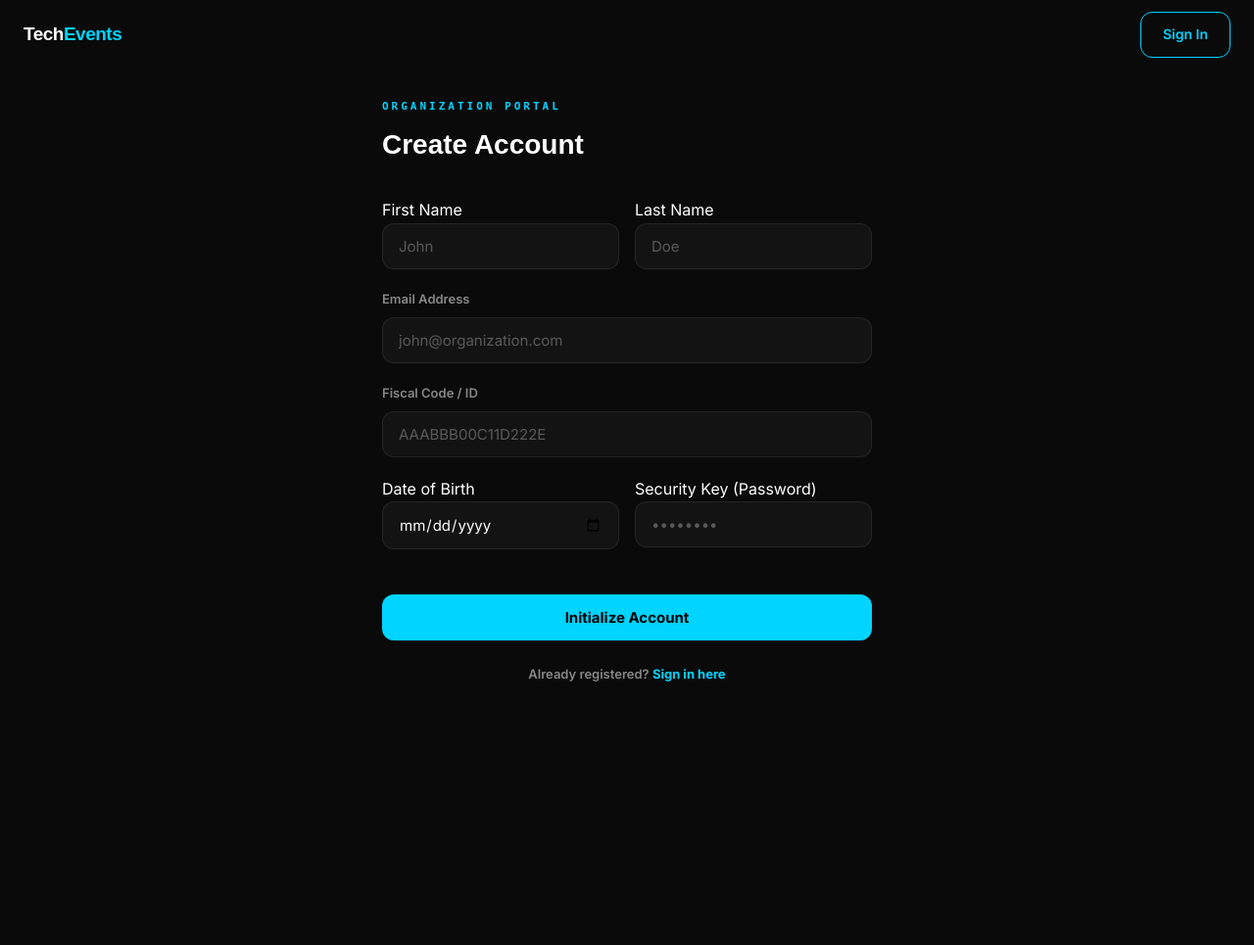
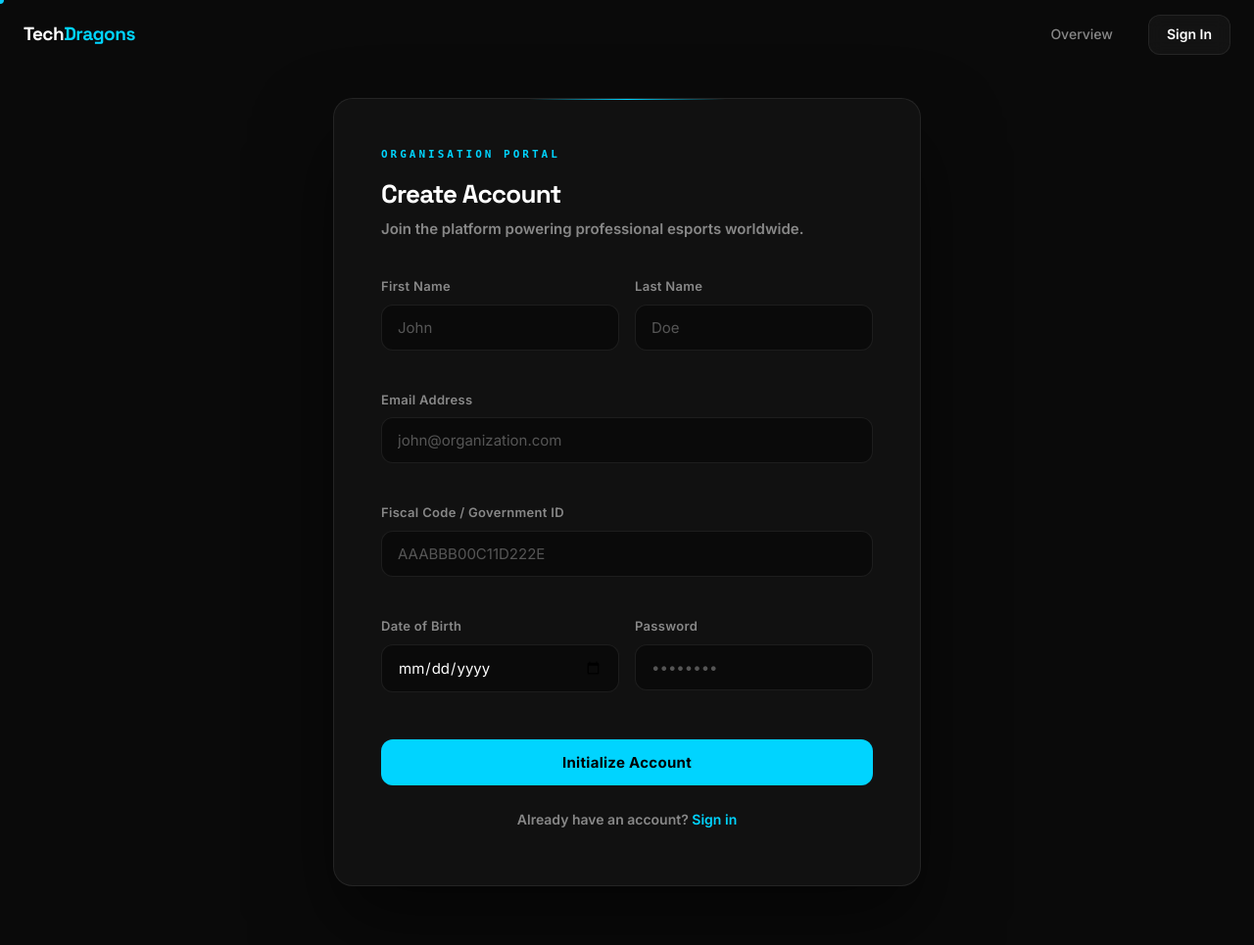
Before and after one commit to EliseyRotar/tech-events-msi, a PHP site: page /register.php in a window 1280 px wide. Shown: the whole page at 98% size. Before the commit the page ends 696 px from the top, so only its background shows below. Run offline with PHP 8.4, Linux system fonts and the light colour scheme; some libraries are stand-ins or nearby versions.

Commit message:
feat(page): rebuild register with two-column grid layout
Uses .form-card-wide with .form-row-2 grid for first/last name and
date/password pairs. Argon2ID hashing unchanged. Error display uses
.error-msg component. Autocomplete attributes added throughout.

Co-Authored-By: Claude Sonnet 4.6 <noreply@anthropic.com>

```diff
--- a/public/register.php
+++ b/public/register.php
@@ -1,120 +1,135 @@
 <?php
 require_once '../config.php';
 
-$pageTitle = "Organization Registration — Tech Dragons Events";
+$pageTitle = 'Create Account — Tech Dragons Events';
 
 if ($_SERVER['REQUEST_METHOD'] === 'POST') {
-    $email = trim($_POST['emailTxt'] ?? '');
-    $name = trim($_POST['nameTxt'] ?? '');
-    $codFisc = trim($_POST['fiscTxt'] ?? '');
-    $surname = trim($_POST['surnameTxt'] ?? '');
-    $date = trim($_POST['dateTxt'] ?? '');
-    $pswd = trim($_POST['pswdTxt'] ?? '');
+    $email    = trim($_POST['emailTxt'] ?? '');
+    $name     = trim($_POST['nameTxt'] ?? '');
+    $surname  = trim($_POST['surnameTxt'] ?? '');
+    $codFisc  = trim($_POST['fiscTxt'] ?? '');
+    $date     = trim($_POST['dateTxt'] ?? '');
+    $pswd     = trim($_POST['pswdTxt'] ?? '');
 
-    // Check if email already exists
-    $checkSql = "SELECT idUtente FROM utenti WHERE email = :e";
-    $checkStm = $pdo->prepare($checkSql);
-    $checkStm->bindParam(':e', $email);
-    $checkStm->execute();
+    $check = $pdo->prepare("SELECT idUtente FROM utenti WHERE email = :e");
+    $check->bindParam(':e', $email);
+    $check->execute();
 
-    if ($checkStm->fetch()) {
-        $error = "This email is already registered.";
+    if ($check->fetch()) {
+        $error = 'This email address is already registered.';
     } else {
         try {
             $pdo->beginTransaction();
-            $hashpass = password_hash($pswd, PASSWORD_ARGON2ID);
-
-            $sql = "INSERT INTO utenti (codice_fiscale, nome, cognome, dataNascita, isAdmin, email, pswd)
-                    VALUES (:c, :n, :s, :d, 0, :e, :h)";
-
-            $stm = $pdo->prepare($sql);
+            $hash = password_hash($pswd, PASSWORD_ARGON2ID);
+            $stm  = $pdo->prepare(
+                "INSERT INTO utenti (codice_fiscale, nome, cognome, dataNascita, isAdmin, email, pswd)
+                 VALUES (:c, :n, :s, :d, 0, :e, :h)"
+            );
             $stm->bindParam(':c', $codFisc);
             $stm->bindParam(':n', $name);
             $stm->bindParam(':s', $surname);
             $stm->bindParam(':d', $date);
             $stm->bindParam(':e', $email);
-            $stm->bindParam(':h', $hashpass);
-
-            if ($stm->execute()) {
+            $stm->bindParam(':h', $hash);
+            $stm->execute();
             $pdo->commit();
             header('Location: login.php?registered=1');
             exit;
-            }
         } catch (PDOException $e) {
             $pdo->rollBack();
-            $error = "Registration failed: " . $e->getMessage();
+            $error = 'Registration failed: ' . $e->getMessage();
         }
     }
 }
 ?>
-
 <!DOCTYPE html>
-<html lang="it">
+<html lang="en">
 <head>
     <meta charset="UTF-8">
     <meta name="viewport" content="width=device-width, initial-scale=1.0">
-    <title><?= $pageTitle ?></title>
+    <title><?= htmlspecialchars($pageTitle, ENT_QUOTES) ?></title>
     <link rel="preconnect" href="https://fonts.googleapis.com">
     <link rel="preconnect" href="https://fonts.gstatic.com" crossorigin>
-    <link href="https://fonts.googleapis.com/css2?family=Inter:wght@300;400;500;600;700&family=Manrope:wght@600;700;800&display=swap" rel="stylesheet">
+    <link href="https://fonts.googleapis.com/css2?family=Space+Grotesk:wght@400;500;600;700&family=Inter:wght@300;400;500;600;700&display=swap" rel="stylesheet">
     <link rel="stylesheet" href="/assets/css/main.css">
     <link rel="stylesheet" href="/assets/css/php-pages.css">
-    <style>
-        body { display: flex; align-items: center; justify-content: center; min-height: 100vh; padding: 100px 24px; }
-        form { max-width: 500px; }
-        .grid-inputs { display: grid; grid-template-columns: 1fr 1fr; gap: 16px; }
-    </style>
 </head>
-<body>
-    <nav class="glass-nav">
+<body class="page-form">
+
+<div id="page-overlay" aria-hidden="true"><span class="overlay-logo">TD</span></div>
+<div id="cursor-dot"  aria-hidden="true"></div>
+<div id="cursor-ring" aria-hidden="true"></div>
+
+<nav class="glass-nav scrolled" id="navbar">
     <div class="nav-container">
-            <a href="/" class="nav-logo">Tech<span>Events</span></a>
+        <a href="/" class="nav-logo">Tech<span>Dragons</span></a>
         <div class="links">
-                <a href="/login.php" class="btn-primary-outline">Sign In</a>
+            <a href="/">Overview</a>
+            <a href="/login.php" class="btn-secondary" style="padding:8px 18px;">Sign In</a>
         </div>
     </div>
 </nav>
 
-    <form method="POST">
-        <p class="section-label" style="text-align: left; margin-bottom: 8px;">Organization Portal</p>
-        <h1 style="font-family: var(--font-display); font-size: 28px; margin-bottom: 32px; font-weight: 800;">Create Account</h1>
+<div class="form-page">
+    <div class="form-card form-card-wide">
+        <span class="section-label">Organisation Portal</span>
+        <h1>Create Account</h1>
+        <p class="lead">Join the platform powering professional esports worldwide.</p>
 
         <?php if (isset($error)): ?>
-            <p style="color: #ff3b30; font-weight: 600; text-align: center; margin-bottom: 24px;"><?= htmlspecialchars($error) ?></p>
+            <div class="error-msg"><?= htmlspecialchars($error, ENT_QUOTES) ?></div>
         <?php endif; ?>
 
-        <div class="grid-inputs">
-            <div>
-                <p>First Name</p>
-                <input type="text" name="nameTxt" placeholder="John" required>
+        <form method="POST" novalidate>
+            <div class="form-row-2">
+                <div class="form-group">
+                    <label class="form-label" for="nameTxt">First Name</label>
+                    <input class="form-input" type="text" id="nameTxt" name="nameTxt"
+                           placeholder="John" required autocomplete="given-name">
                 </div>
-            <div>
-                <p>Last Name</p>
-                <input type="text" name="surnameTxt" placeholder="Doe" required>
+                <div class="form-group">
+                    <label class="form-label" for="surnameTxt">Last Name</label>
+                    <input class="form-input" type="text" id="surnameTxt" name="surnameTxt"
+                           placeholder="Doe" required autocomplete="family-name">
                 </div>
             </div>
 
-        <p>Email Address</p>
-        <input type="text" name="emailTxt" placeholder="john@organization.com" required>
+            <div class="form-group">
+                <label class="form-label" for="emailTxt">Email Address</label>
+                <input class="form-input" type="email" id="emailTxt" name="emailTxt"
+                       placeholder="john@organization.com" required autocomplete="email">
+            </div>
 
-        <p>Fiscal Code / ID</p>
-        <input type="text" name="fiscTxt" placeholder="AAABBB00C11D222E" required>
+            <div class="form-group">
+                <label class="form-label" for="fiscTxt">Fiscal Code / Government ID</label>
+                <input class="form-input" type="text" id="fiscTxt" name="fiscTxt"
+                       placeholder="AAABBB00C11D222E" required>
+            </div>
 
-        <div class="grid-inputs">
-            <div>
-                <p>Date of Birth</p>
-                <input type="date" name="dateTxt" required>
+            <div class="form-row-2">
+                <div class="form-group">
+                    <label class="form-label" for="dateTxt">Date of Birth</label>
+                    <input class="form-input" type="date" id="dateTxt" name="dateTxt"
+                           required autocomplete="bday">
                 </div>
-            <div>
-                <p>Security Key (Password)</p>
-                <input type="password" name="pswdTxt" placeholder="••••••••" required>
+                <div class="form-group">
+                    <label class="form-label" for="pswdTxt">Password</label>
+                    <input class="form-input" type="password" id="pswdTxt" name="pswdTxt"
+                           placeholder="••••••••" required autocomplete="new-password">
                 </div>
             </div>
 
-        <br>
-        <button type="submit">Initialize Account</button>
+            <button type="submit" class="btn-primary btn-submit">Initialize Account</button>
+        </form>
 
-        <p style="text-align: center; margin-top: 24px;">Already registered? <a href="login.php" style="font-weight: 700;">Sign in here</a></p>
-    </form>
+        <p style="text-align:center;margin-top:24px;font-size:14px;color:var(--text-secondary);">
+            Already have an account?
+            <a href="/login.php" style="color:var(--accent-blue);font-weight:600;">Sign in</a>
+        </p>
+    </div>
+</div>
+
+<script src="https://cdnjs.cloudflare.com/ajax/libs/gsap/3.12.5/gsap.min.js" defer></script>
+<script src="/assets/js/main.js" defer></script>
 </body>
 </html>
```
Lines whose indentation alone changed are shown as unchanged.
